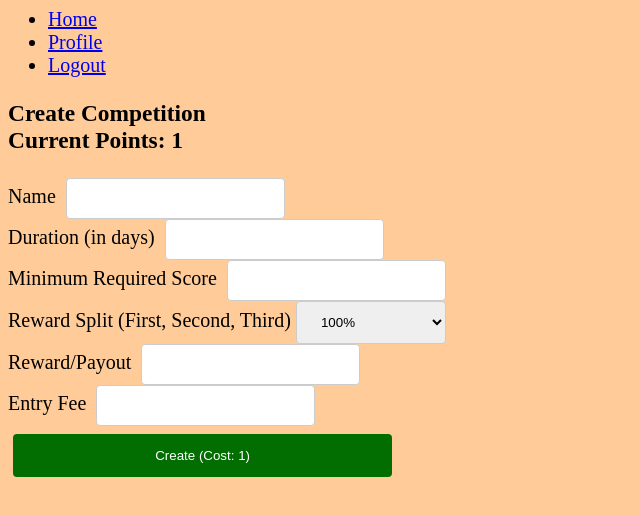
After one commit to EricKnudsen256/IT202Repo, a PHP site: page /create_competition.php in a window 1280 px wide. The commit adds this page. Shown: the top 516 px of the page, without its empty margins (0-640 px from the left). Run offline with PHP 8.4, Linux system fonts and the light colour scheme; the visitor is signed in with stand-in values (Sample User, id 1); a stand-in replaces the project's code that opens the database connection.

Commit message:
Final commit for milestone 3

```diff
--- /dev/null
+++ b/project/create_competition.php
@@ -0,0 +1,120 @@
+<?php require_once(__DIR__ . "/partials/nav.php"); ?>
+<?php
+if (!is_logged_in()) {
+    //this will redirect to login and kill the rest of this script (prevent it from executing)
+    flash("You don't have permission to access this page");
+    die(header("Location: login.php"));
+}
+?>
+<?php
+if (isset($_POST["name"])) {
+
+    $cost = (int)$_POST["reward"];
+    if ($cost <= 0) {
+        $cost = 0;
+    }
+    $cost++;
+    //TODO other validation
+    $balance = getBalance();
+    if ($cost > $balance) {
+        flash("You can't afford to create this competition", "warning");
+    }
+    else {
+        $db = getDB();
+        $expires = new DateTime();
+        $days = (int)$_POST["duration"];
+        $expires->add(new DateInterval("P" . $days . "D"));
+        $expires = $expires->format("Y-m-d H:i:s");
+        $query = "INSERT INTO Competitions (name, duration, expires, cost, min_score, first_place_per, second_place_per, third_place_per, fee, user_id, reward) VALUES(:name, :duration, :expires, :cost, :min_score, :fp, :sp, :tp, :fee, :uid, :reward)";
+        $stmt = $db->prepare($query);
+        $params = [
+            ":name" => $_POST["name"],
+            ":duration" => $days,
+            ":expires" => $expires,
+            ":cost" => $cost,
+            ":min_score" => $_POST["min_score"],
+            ":uid" => get_user_id(),
+            ":fee" => $_POST["fee"],
+            ":reward" => $_POST["reward"]
+        ];
+        switch ((int)$_POST["split"]) {
+            /* case 0:
+                 break;  using default for this*/
+            case 1:
+                $params[":fp"] = .8;
+                $params[":sp"] = .2;
+                $params[":tp"] = 0;
+                break;
+            case 2:
+                $params[":fp"] = .7;
+                $params[":sp"] = .3;
+                $params[":tp"] = 0;
+                break;
+            case 3:
+                $params[":fp"] = .7;
+                $params[":sp"] = .2;
+                $params[":tp"] = .1;
+                break;
+            case 4:
+                $params[":fp"] = .6;
+                $params[":sp"] = .3;
+                $params[":tp"] = .1;
+                break;
+            default:
+                $params[":fp"] = 1;
+                $params[":sp"] = 0;
+                $params[":tp"] = 0;
+                break;
+        }
+        $r = $stmt->execute($params);
+        if ($r) {
+            flash("Successfully created competition", "success");
+            die(header("Location: #"));
+        }
+        else {
+            flash("There was a problem creating a competition: " . var_export($stmt->errorInfo(), true), "danger");
+        }
+    }
+}
+?>
+    <div class="container-fluid">
+        <h3>
+	    Create Competition
+	</br>
+	    Current Points: <?php echo getBalance();?>
+	</h3>
+        <form method="POST">
+            <div class="form-group">
+                <label for="name">Name</label>
+                <input id="name" name="name" class="form-control"/>
+            </div>
+            <div class="form-group">
+                <label for="d">Duration (in days)</label>
+                <input id="d" name="duration" type="number" class="form-control"/>
+            </div>
+            <div class="form-group">
+                <label for="s">Minimum Required Score</label>
+                <input id="s" name="min_score" type="number" class="form-control"/>
+            </div>
+            <div class="form-group">
+                <label for="r">Reward Split (First, Second, Third)</label>
+                <select id="r" name="split" type="number" class="form-control">
+                    <option value="0">100%</option>
+                    <option value="1">80%/20%</option>
+                    <option value="2">70%/30%</option>
+                    <option value="3">70%/20%/10%</option>
+                    <option value="4">60%/30%/10%</option>
+                </select>
+            </div>
+            <div class="form-group">
+                <label for="rw">Reward/Payout</label>
+                <input id="rw" name="reward" type="number" class="form-control"/>
+            </div>
+            <div class="form-group">
+                <label for="f">Entry Fee</label>
+                <input id="f" name="fee" type="number" class="form-control"/>
+            </div>
+            <input type="submit" class="btn btn-success" value="Create (Cost: 1)"/>
+        </form>
+    </div>
+<?php require(__DIR__ . "/partials/flash.php");
--- a/project/lib/helpers.php
+++ b/project/lib/helpers.php
@@ -114,6 +114,13 @@ function getURL($path) {
     return $_SERVER["CONTEXT_PREFIX"] . "/IT202/project/$path";
 }
 
+function getBalance() {
+    if (is_logged_in() && isset($_SESSION["balance"])) {
+        return $_SESSION["balance"];
+    }
+    return 0;
+}
+
 function UpdatePoints() {
 
 $db = getDB();
@@ -122,6 +129,161 @@ $stmt->execute([":id"=>get_user_id()]);
 
 }
 
+function InitScoreEntry()
+{
+    $user = get_user_id();
+    $score = 0;
+    $user_id = get_user_id();
+    $date = date('Y-m-d H:i:s');
+
+    $db = getDB();
+    $stmt = $db->prepare("INSERT INTO Scores(user_id, score, created) VALUES(:user_id, :score, :created)");
+	$r = $stmt->execute([
+		":user_id"=>$user_id,
+		":score"=>$score,
+		":created"=>$date
+	]);
+}
+
+function UpdateCompetitions ()
+{
+	$db = getDB();
+	$stmt = $db->prepare("SELECT * FROM Competitions WHERE expires < DATE(NOW()) AND paid_out = 0");
+	$r = $stmt->execute();
+	$results = $stmt->fetchAll(PDO::FETCH_ASSOC);
+
+	//res is competition array,  can access each data
+	foreach($results as $competition)
+	{
+		$endDate = $competition["expires"];
+		$stmt2 = $db->prepare("SELECT user_id FROM UserCompetitions WHERE competition_id = :cid");
+		$r2 = $stmt2->execute([":cid"=>$competition["id"]]);
+		$result2 = $stmt2->fetchAll(PDO::FETCH_ASSOC);
+
+		$first = 0;
+		$firstID = 0;
+		$second= 0;
+		$secondID = 0;
+		$third = 0;
+		$thirdID = 0;
+
+
+		if(count($result2) < 3)
+		{
+			$stmtPayout = $db->prepare("UPDATE Competitions Set paid_out = 1 WHERE id = :cid");
+			$rPayout = $stmtPayout->execute([":cid"=>$competition["id"]]);
+			$resultPayout = $stmtPayout->fetchAll(PDO::FETCH_ASSOC);
+			continue;
+		}
+
+		foreach($result2 as $participant)
+		{
+
+			$totalPoints = 0;
+			$stmt3 = $db->prepare("SELECT points_change FROM PointsHistory WHERE user_id = :id AND created < :endDate");
+			$r3 = $stmt3->execute([":id"=>$participant["user_id"], ":endDate"=>$endDate]);
+			$pointArray = $stmt3->fetchAll(PDO::FETCH_ASSOC);
+
+			foreach($pointArray as $value)
+			{
+				$totalPoints = $totalPoints + $value["points_change"];
+			}
+
+			if($totalPoints > $first)
+			{
+				$third = $second;
+				$thirdID = $secondID;
+				$second = $first;
+				$secondID = $firstID;
+				$first = $totalPoints;
+				$firstID = $participant["user_id"];
+			}
+			else if($totalPoints > $second)
+			{
+				$third = $second;
+				$thirdID = $secondID;
+				$second = $totalPoints;
+				$secondID = $participant["user_id"];
+			}
+			else if($totalPoints > $third)
+			{
+				$third = $totalPoints;
+				$thirdID = $participant["user_id"];
+			}
+		}
+
+
+		if($competition["third_place_per"] != 0)
+		{
+			$payout = Ceil($competition["reward"] * $competition["third_place_per"]);
+
+
+    			$reason = "Competition: Third Place";
+  			$user_id = $thirdID;
+    			$date = date('Y-m-d H:i:s');
+
+    			$stmt = $db->prepare("INSERT INTO PointsHistory(user_id, points_change, reason, created) VALUES(:user_id, :payout, :reason, :created)");
+			$r = $stmt->execute([
+                	 ":user_id"=>$user_id,
+               		 ":payout"=>$payout,
+                	 ":reason"=>$reason,
+               		 ":created"=>$date
+        		]);
+
+		}
+
+		if($competition["second_place_per"] != 0)
+		{
+			$payout = Ceil($competition["reward"] * $competition["second_place_per"]);
+
+
+    			$reason = "Competition: Second Place";
+  			$user_id = $secondID;
+    			$date = date('Y-m-d H:i:s');
+
+    			$stmt = $db->prepare("INSERT INTO PointsHistory(user_id, points_change, reason, created) VALUES(:user_id, :payout, :reason, :created)");
+			$r = $stmt->execute([
+                	 ":user_id"=>$user_id,
+               		 ":payout"=>$payout,
+                	 ":reason"=>$reason,
+               		 ":created"=>$date
+        		]);
+
+		}
+
+		if($competition["first_place_per"] != 0)
+		{
+			$payout = Ceil($competition["reward"] * $competition["first_place_per"]);
+			safer_echo($firstID);
+
+    			$reason = "Competition: First Place";
+  			$user_id = $firstID;
+    			$date = date('Y-m-d H:i:s');
+
+    			$stmt = $db->prepare("INSERT INTO PointsHistory(user_id, points_change, reason, created) VALUES(:user_id, :payout, :reason, :created)");
+			$r = $stmt->execute([
+                	 ":user_id"=>$user_id,
+               		 ":payout"=>$payout,
+                	 ":reason"=>$reason,
+               		 ":created"=>$date
+        		]);
+
+		}
+
+		safer_echo($firstID);
+		safer_echo($secondID);
+		safer_echo($thirdID);
+
+		$stmtPayout = $db->prepare("UPDATE Competitions Set paid_out = 1 WHERE id = :cid");
+		$rPayout = $stmtPayout->execute([":cid"=>$competition["id"]]);
+		$resultPayout = $stmt->fetchAll(PDO::FETCH_ASSOC);
+	}
+
+}
+
+
+
+
 
 //end flash
 ?>
--- a/project/login.php
+++ b/project/login.php
@@ -18,6 +18,7 @@
 </form>
 
 <?php
+
 if (isset($_POST["login"])) {
     $email = null;
     $username = null;
--- a/project/register.php
+++ b/project/register.php
@@ -56,6 +56,8 @@ if (isset($_POST["register"])) {
             //let's just see what's returned
             echo "db returned: " . var_export($r, true);
             $e = $stmt->errorInfo();
+
+
             if ($e[0] == "00000") {
                 echo "<br>Welcome! You successfully registered, please login.";
             }
--- a/project/static/css/styles.css
+++ b/project/static/css/styles.css
@@ -1,4 +1,4 @@
-/* design intentionally made horrible to see who doesn't change it*/
+
 body {
     background-color: #ffcc99;
     font-size: 20;
@@ -49,3 +49,8 @@ input:nth-of-type(5) {
     margin-left: 25px !important;
     margin-right: 25px !important;
 }
+
+.list-group-item {
+    border: 1px solid black;
+    font-weight: bold;
+}
```
Also changed, not shown: project/competitions.php (added, +128 -0 lines), project/my_competitons.php (added, +122 -0 lines), project/profile.php (+22 -11 lines).
